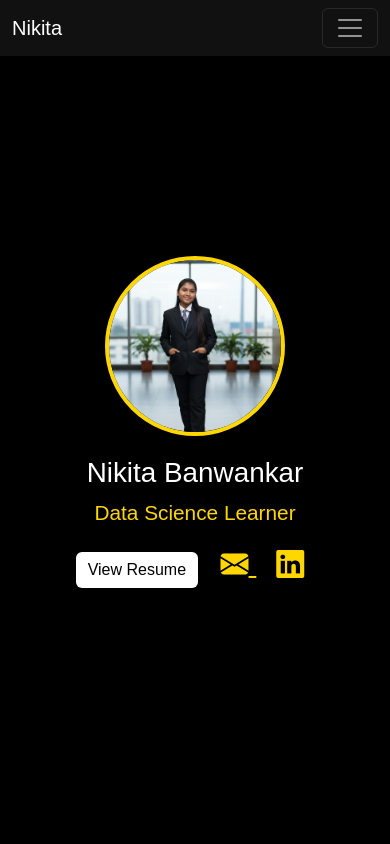
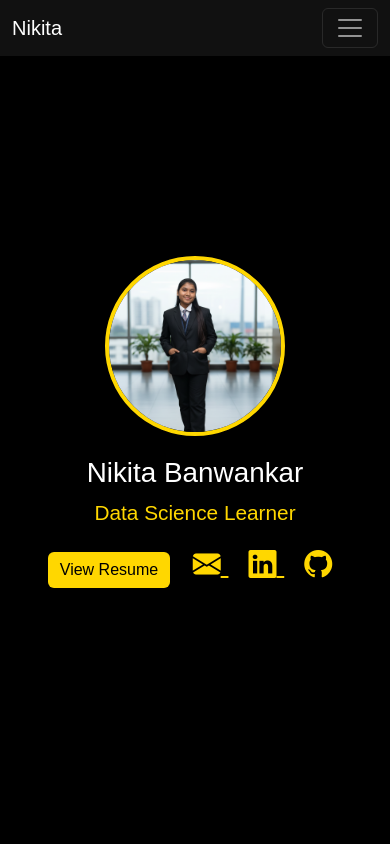
Before and after one commit to nb2268/portfolio, a plain HTML site: page index.html in a window 390 px wide. In both pictures the pointer is over the link "View Resume". Shown: the top 844 px of the page. Drawn offline with nearby package versions, Linux system fonts and the light colour scheme.

Commit message:
Fixed mobile resume color & added GitHub button

```diff
--- a/index.html
+++ b/index.html
@@ -2,7 +2,8 @@
 <html lang="en">
 <head>
   <meta charset="UTF-8" />
-  <meta name="viewport" content="width=device-width, initial-scale=1.0" />
+  <meta name="viewport" content="width=device-width, initial-scale=1.0"/>
+  <meta name="theme-color" content="#000000"/>
 
   <!-- SEO -->
   <title>Nikita Banwankar | Data Science Learner</title>
@@ -60,6 +61,11 @@
     <a href="https://www.linkedin.com/in/nb2268/" target="_blank" class="icon-btn">
       <i class="bi bi-linkedin"></i>
     </a>
+
+    <a href="https://github.com/nb2268" target="_blank" class="icon-btn">
+      <i class="bi bi-github"></i>
+    </a>
+
   </div>
 </section>
 
--- a/style.css
+++ b/style.css
@@ -117,3 +117,16 @@ footer {
     background-color: #fff !important;
     color: #000 !important;
 }
+
+/* ===== MOBILE PDF RETURN COLOR FIX ===== */
+a.btn-resume,
+a.btn-resume:link,
+a.btn-resume:visited,
+a.btn-resume:focus,
+a.btn-resume:active,
+a.btn-resume:hover {
+    background-color: #ffd700 !important;
+    color: #000 !important;
+    box-shadow: none !important;
+    -webkit-text-fill-color: #000 !important;
+}
```
